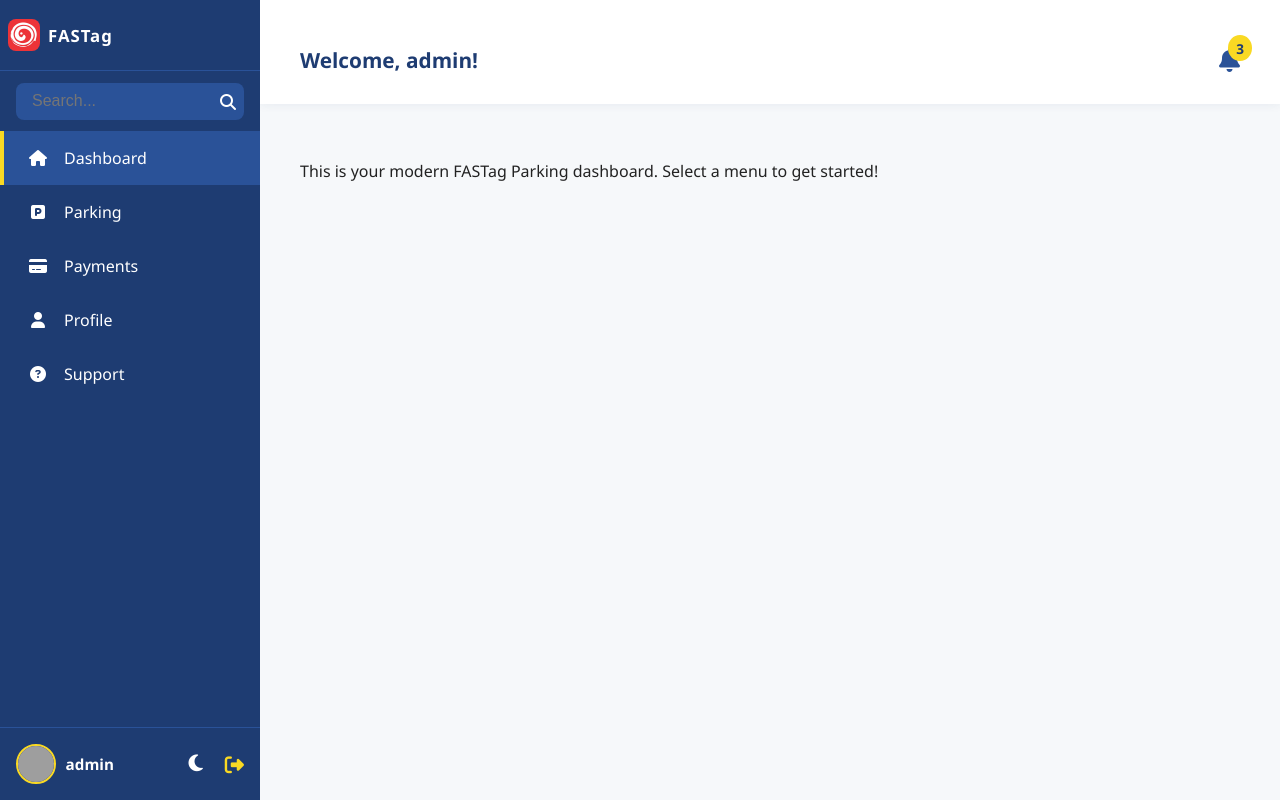
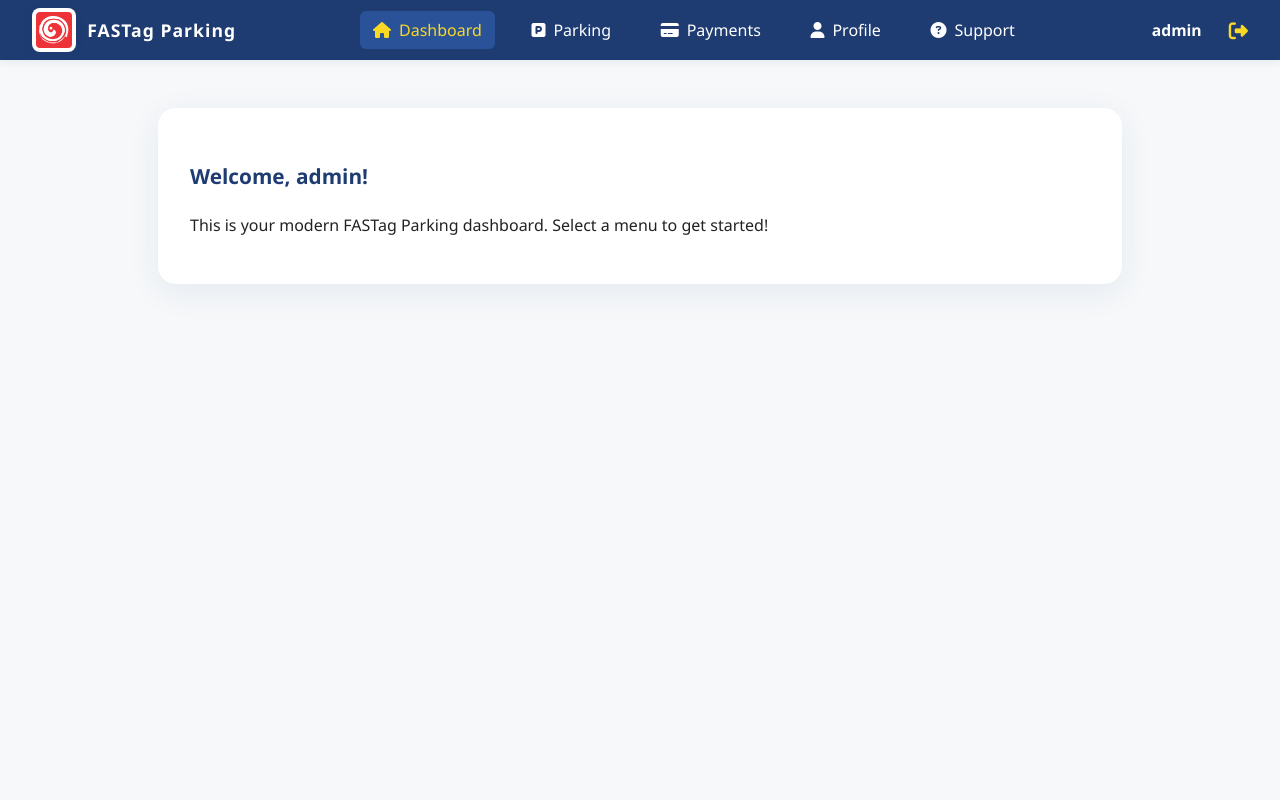
Before and after one commit to karthiknexoplus/FastagServer, a Flask app: page /dashboard in a window 1280 px wide. Run offline with Flask 3, Linux system fonts and the light colour scheme; a user stored in the database is signed in; parts of the project's set-up code (start-up, migrations or seed data) failed here and were passed over; grey boxes are pictures that could not be loaded.

Commit message:
Update dashboard.html and add topnav.css for top navigation bar redesign

```diff
--- /dev/null
+++ b/app/static/css/topnav.css
@@ -0,0 +1,112 @@
+body {
+    margin: 0;
+    font-family: 'Segoe UI', 'Roboto', Arial, sans-serif;
+    background: #f6f8fa;
+    color: #222;
+}
+.topnav {
+    display: flex;
+    align-items: center;
+    justify-content: space-between;
+    background: #1e3c72;
+    padding: 0 2rem;
+    height: 60px;
+    box-shadow: 0 2px 8px rgba(30,60,114,0.08);
+}
+.nav-left {
+    display: flex;
+    align-items: center;
+    gap: 0.7rem;
+}
+.nav-logo {
+    width: 36px;
+    height: 36px;
+    border-radius: 8px;
+    background: #fff;
+    padding: 4px;
+    box-shadow: 0 2px 8px rgba(30,60,114,0.10);
+}
+.nav-title {
+    color: #fff;
+    font-size: 1.1rem;
+    font-weight: 700;
+    letter-spacing: 1px;
+}
+.nav-menu {
+    display: flex;
+    align-items: center;
+    gap: 1.5rem;
+    list-style: none;
+    margin: 0;
+    padding: 0;
+}
+.nav-menu li a {
+    color: #fff;
+    text-decoration: none;
+    font-size: 1rem;
+    font-weight: 500;
+    padding: 0.5rem 0.8rem;
+    border-radius: 6px;
+    transition: background 0.2s, color 0.2s;
+    display: flex;
+    align-items: center;
+    gap: 0.5rem;
+}
+.nav-menu li a.active, .nav-menu li a:hover {
+    background: #2a5298;
+    color: #f9d923;
+}
+.nav-right {
+    display: flex;
+    align-items: center;
+    gap: 1.2rem;
+}
+.user-name {
+    color: #fff;
+    font-size: 0.98rem;
+    font-weight: 600;
+}
+.nav-logout {
+    color: #f9d923;
+    font-size: 1.2rem;
+    text-decoration: none;
+    margin-left: 0.5rem;
+    transition: color 0.2s;
+}
+.nav-logout:hover {
+    color: #fff;
+}
+.dashboard-content {
+    max-width: 900px;
+    margin: 3rem auto 0 auto;
+    background: #fff;
+    border-radius: 18px;
+    box-shadow: 0 8px 32px rgba(30,60,114,0.08);
+    padding: 2.5rem 2rem 2rem 2rem;
+}
+.dashboard-header h1 {
+    font-size: 1.3rem;
+    font-weight: 700;
+    color: #1e3c72;
+    margin-bottom: 1.5rem;
+}
+.dashboard-main {
+    font-size: 1rem;
+}
+@media (max-width: 700px) {
+    .topnav {
+        flex-direction: column;
+        align-items: flex-start;
+        height: auto;
+        padding: 0.5rem 1rem;
+    }
+    .nav-menu {
+        flex-direction: column;
+        gap: 0.7rem;
+        width: 100%;
+    }
+    .dashboard-content {
+        margin: 1rem;
+        padding: 1rem;
+    }
+}
--- a/app/templates/dashboard.html
+++ b/app/templates/dashboard.html
@@ -4,52 +4,35 @@
     <meta charset="UTF-8">
     <meta name="viewport" content="width=device-width, initial-scale=1.0">
     <title>FASTag Parking - Dashboard</title>
-    <link rel="stylesheet" href="{{ url_for('static', filename='css/dashboard.css') }}">
-    <link rel="icon" href="{{ url_for('static', filename='images/favicon.ico') }}">
+    <link rel="stylesheet" href="{{ url_for('static', filename='css/topnav.css') }}">
+    <link rel="icon" href="{{ url_for('static', filename='images/logo.png') }}">
     <link rel="stylesheet" href="https://cdnjs.cloudflare.com/ajax/libs/font-awesome/6.4.2/css/all.min.css">
 </head>
 <body>
-    <div class="dashboard-wrapper">
-        <aside class="sidebar" id="sidebar">
-            <div class="sidebar-header sidebar-header-expanded">
-                <img src="{{ url_for('static', filename='images/logo.png') }}" class="sidebar-logo" alt="Logo">
-                <span class="sidebar-title">FASTag</span>
+    <nav class="topnav">
+        <div class="nav-left">
+            <img src="{{ url_for('static', filename='images/logo.png') }}" class="nav-logo" alt="Logo">
+            <span class="nav-title">FASTag Parking</span>
         </div>
-            <div class="sidebar-unfold-btn" id="sidebarUnfoldBtn" aria-label="Expand sidebar" tabindex="0">
-                <img src="{{ url_for('static', filename='images/logo.png') }}" class="sidebar-logo-unfold" alt="Unfold Sidebar">
+        <ul class="nav-menu">
+            <li><a href="#" class="active"><i class="fa fa-home"></i> Dashboard</a></li>
+            <li><a href="#"><i class="fa fa-parking"></i> Parking</a></li>
+            <li><a href="#"><i class="fa fa-credit-card"></i> Payments</a></li>
+            <li><a href="#"><i class="fa fa-user"></i> Profile</a></li>
+            <li><a href="#"><i class="fa fa-question-circle"></i> Support</a></li>
+        </ul>
+        <div class="nav-right">
+            <span class="user-name">{{ user.username if user else 'User' }}</span>
+            <a href="{{ url_for('main.logout') }}" class="nav-logout" title="Logout"><i class="fa fa-sign-out-alt"></i></a>
         </div>
-            <div class="sidebar-search">
-                <input type="text" placeholder="Search..." id="sidebarSearch">
-                <i class="fa fa-search search-icon"></i>
-            </div>
-            <ul class="sidebar-menu">
-                <li class="menu-item active"><a href="#" title="Dashboard"><i class="fa fa-home"></i> <span>Dashboard</span></a></li>
-                <li class="menu-item"><a href="#" title="Parking"><i class="fa fa-parking"></i> <span>Parking</span></a></li>
-                <li class="menu-item"><a href="#" title="Payments"><i class="fa fa-credit-card"></i> <span>Payments</span></a></li>
-                <li class="menu-item"><a href="#" title="Profile"><i class="fa fa-user"></i> <span>Profile</span></a></li>
-                <li class="menu-item"><a href="#" title="Support"><i class="fa fa-question-circle"></i> <span>Support</span></a></li>
-            </ul>
-            <div class="sidebar-footer">
-                <div class="sidebar-user">
-                    <img src="{{ url_for('static', filename='images/avatar.png') }}" class="user-avatar" alt="User">
-                    <span class="user-name">{{ user.username if user else 'User' }}</span>
-                </div>
-                <button class="sidebar-btn" id="darkModeToggle"><i class="fa fa-moon"></i></button>
-                <a href="{{ url_for('main.logout') }}" class="sidebar-btn logout-btn"><i class="fa fa-sign-out-alt"></i></a>
-            </div>
-        </aside>
+    </nav>
     <main class="dashboard-content">
         <header class="dashboard-header">
             <h1>Welcome, {{ user.username if user else 'User' }}!</h1>
-                <div class="dashboard-notifications">
-                    <i class="fa fa-bell"></i><span class="badge">3</span>
-                </div>
         </header>
         <section class="dashboard-main">
             <p>This is your modern FASTag Parking dashboard. Select a menu to get started!</p>
         </section>
     </main>
-    </div>
-    <script src="{{ url_for('static', filename='js/dashboard.js') }}"></script>
 </body>
 </html>
```
Lines whose indentation alone changed are shown as unchanged.
